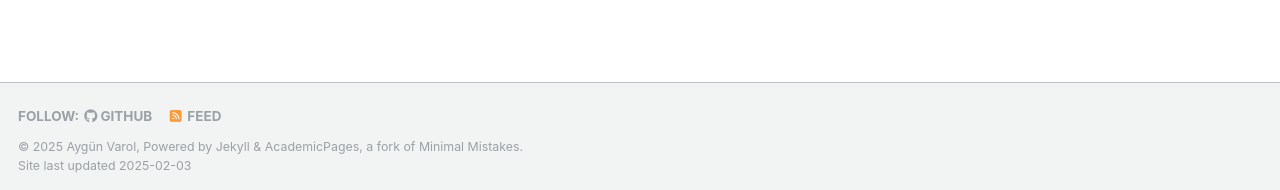
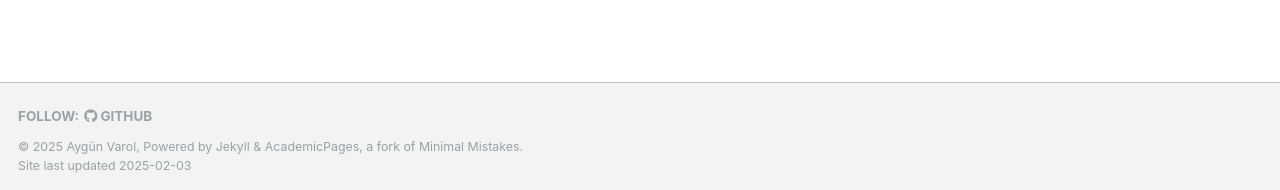
Before and after one commit to AygunVarol/aygunvarol.github.io, a Jekyll site: the page built from _pages/about.md, in a window 1280 px wide and 900 px high, scrolled down 566 px. Shown: the part 707-897 px from the top of the window. Built offline with Jekyll 4.4.1, drawn with Linux system fonts in a browser that asks for light colours; some web fonts are replaced.

Commit message:
Update footer.html

```diff
--- a/_includes/footer.html
+++ b/_includes/footer.html
@@ -1,6 +1,6 @@
 {% include base_path %}
 
-{% if site.author.github or site.author.bitbucket or site.atom_feed.hide != true %}
+{% if site.author.github != true %}
 <div class="page__footer-follow">
   <ul class="social-icons">
     {% if site.data.ui-text[site.locale].follow_label %}
@@ -8,12 +8,6 @@
     {% endif %}
     {% if site.author.github %}
       <li><a href="http://github.com/{{ site.author.github }}"><i class="fab fa-github" aria-hidden="true"></i> GitHub</a></li>
-    {% endif %}
-    {% if site.author.bitbucket %}
-      <li><a href="http://bitbucket.org/{{ site.author.bitbucket }}"><i class="fab fa-bitbucket" aria-hidden="true"></i> Bitbucket</a></li>
-    {% endif %}
-    {% if site.atom_feed.hide != true %}
-    <li><a href="{% if site.atom_feed.path %}{{ site.atom_feed.path }}{% else %}{{ base_path }}/feed.xml{% endif %}"><i class="fa fa-fw fa-rss-square" aria-hidden="true"></i> {{ site.data.ui-text[site.locale].feed_label | default: "Feed" }}</a></li>
     {% endif %}
   </ul>
 </div>
```
